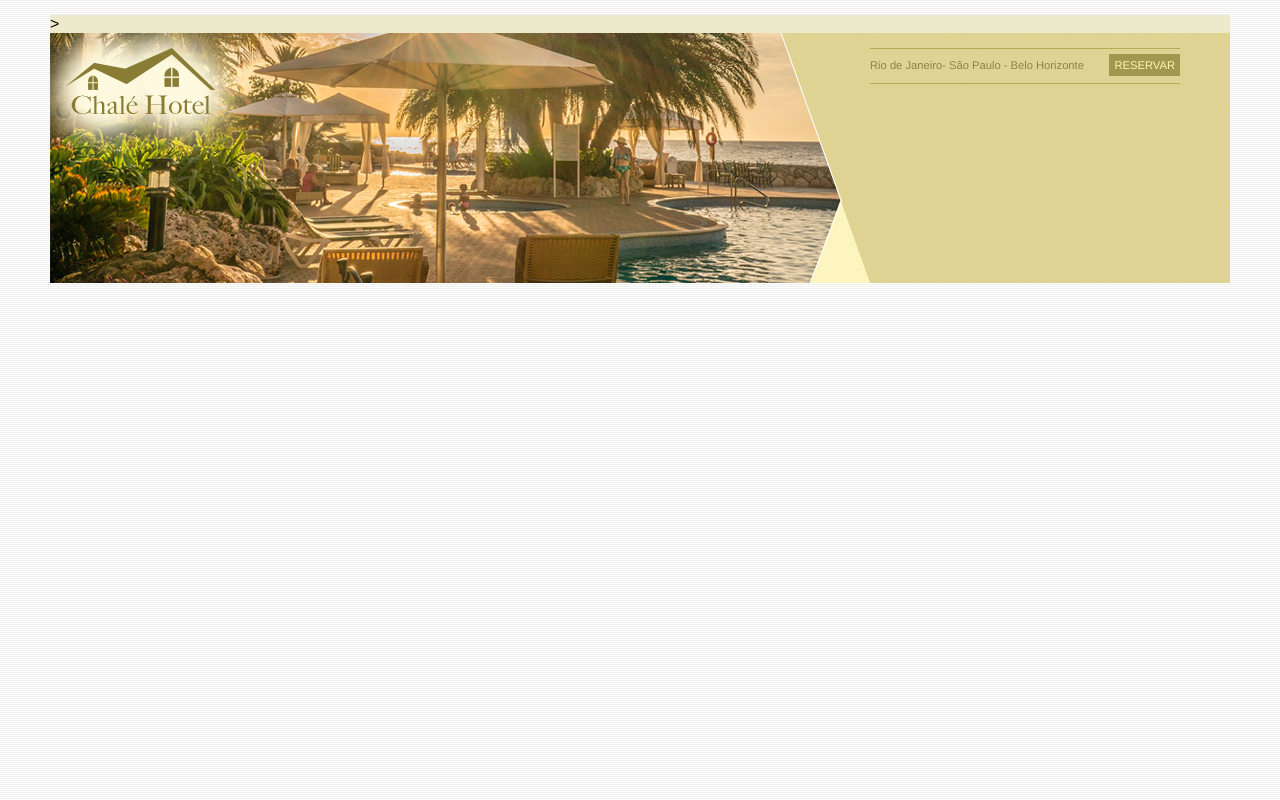
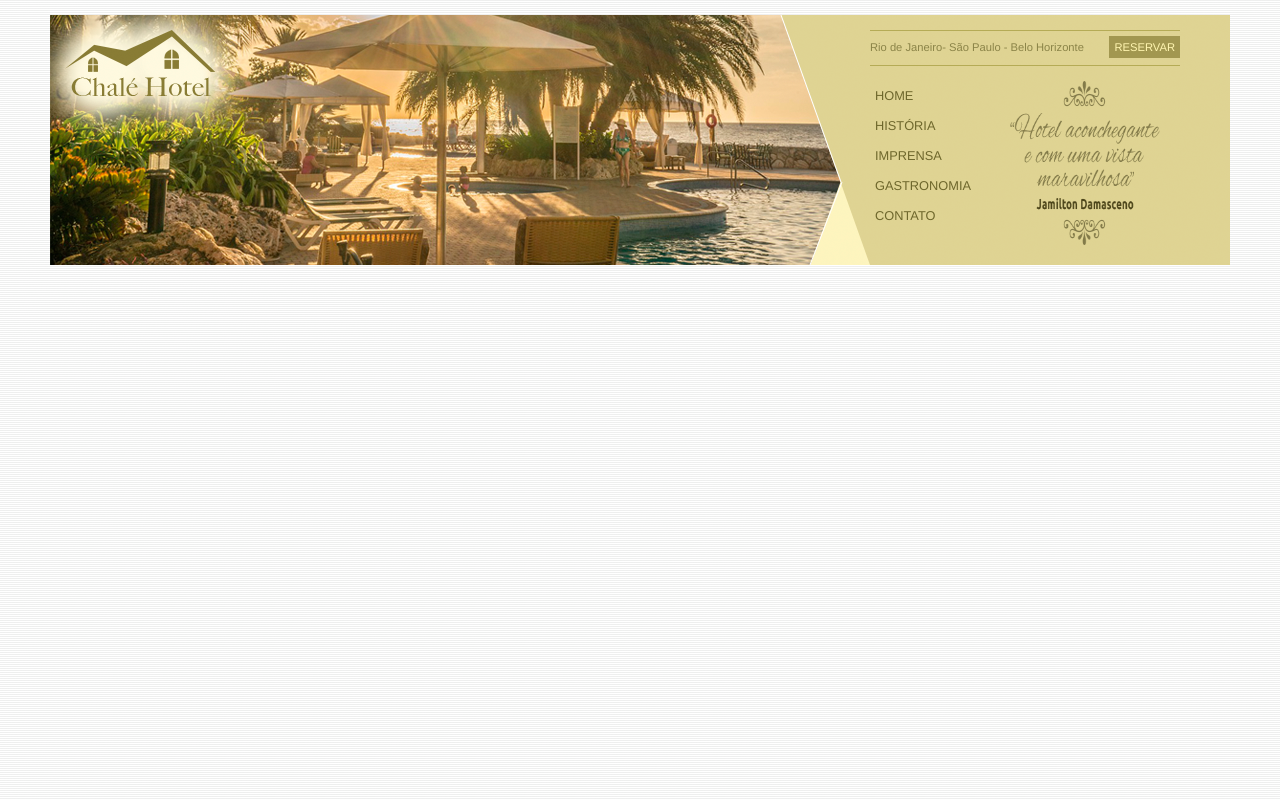
Before and after one commit to ShrrgnienT-T/CHALE-HOTEL, a plain HTML site: page INDEX.HTML in a window 1280 px wide. Drawn offline with Linux system fonts and the light colour scheme.

Commit message:
criando menu vertical

```diff
--- a/INDEX.HTML
+++ b/INDEX.HTML
@@ -9,26 +9,41 @@
 </head>
 <body>
     <div id="container">  <!-- INICIO DO CONTAINER -->
-       >
+
         <div id="topo"> <!-- INICIO DO TOPO -->
-            <div id="area-logo">
+            <div id="area-logo">  <!-- Inicio área logo-->
                 <h1 class="logo">
                     <a href="">Chale Hotel</a>
                 </h1>
-            </div>
-            <div id="area-menu">
-                <div id="conteudo-menu">
-                    <div id="menu-locais">
+            </div>  <!-- Fim área logo-->
+            <div id="area-menu"> <!-- Inicio área menu-->
+                <div id="conteudo-menu"> <!-- Inicio conteudo menu-->
+
+                    <div id="menu-locais"> <!-- Inicio menu locais-->
                         <span class="locais">
                             Rio de Janeiro- São Paulo - Belo Horizonte
                         </span>
                         <a class="reserva" href="">Reservar</a>
                         <div style="clear: both;"></div>
+                    </div> <!-- fim do menu locais -->
+
+                    <div id="menu">
+                        <ul id="navegacao">
+                            <li><a href="">Home</a></li>
+                            <li><a href="">História</a></li>
+                            <li><a href="">Imprensa</a></li>
+                            <li><a href="">Gastronomia</a></li>
+                            <li><a href="">Contato</a></li>
+
+                        </ul>
+
+                        <img class="depoimento" src="imagens/depoimento.png">
                     </div>
 
-                </div>
+                </div> <!-- fim de conteudo menu -->
 
-            </div>
+
+            </div> <!--Fim area-menu-->
 
         </div> <!-- FIM DO TOPO -->
     </div> <!-- INICIO DO CONTAINER -->
--- a/css/estilo.css
+++ b/css/estilo.css
@@ -55,12 +55,14 @@ body{
     right: 0;
     z-index: 1;
 
+
 }
 
 #conteudo-menu{
     margin-left:90px;
     margin-right:70px;
     padding-top: 15px;
+
 
 
 
@@ -90,5 +92,35 @@ a.reserva{
     background: #a29750;
     color: #fff5b0;
     padding: 5px 5px;
+}
+
+#menu{
+    margin-top: 15px;
 
 }
+ul{
+    list-style: none;
+}
+ul#navegacao {
+    float: left;
+
+}
+ul#navegacao a {
+
+    text-transform: uppercase;
+    font-size: 0.8em;
+    padding: 5px;
+    color: #6e672c;
+    line-height: 30px;
+
+}
+
+ul#navegacao a:hover{
+    background: #fdf6be;
+}
+
+.depoimento {
+    width: 150px;
+    height: 164px;
+    float: right;
+}
```
